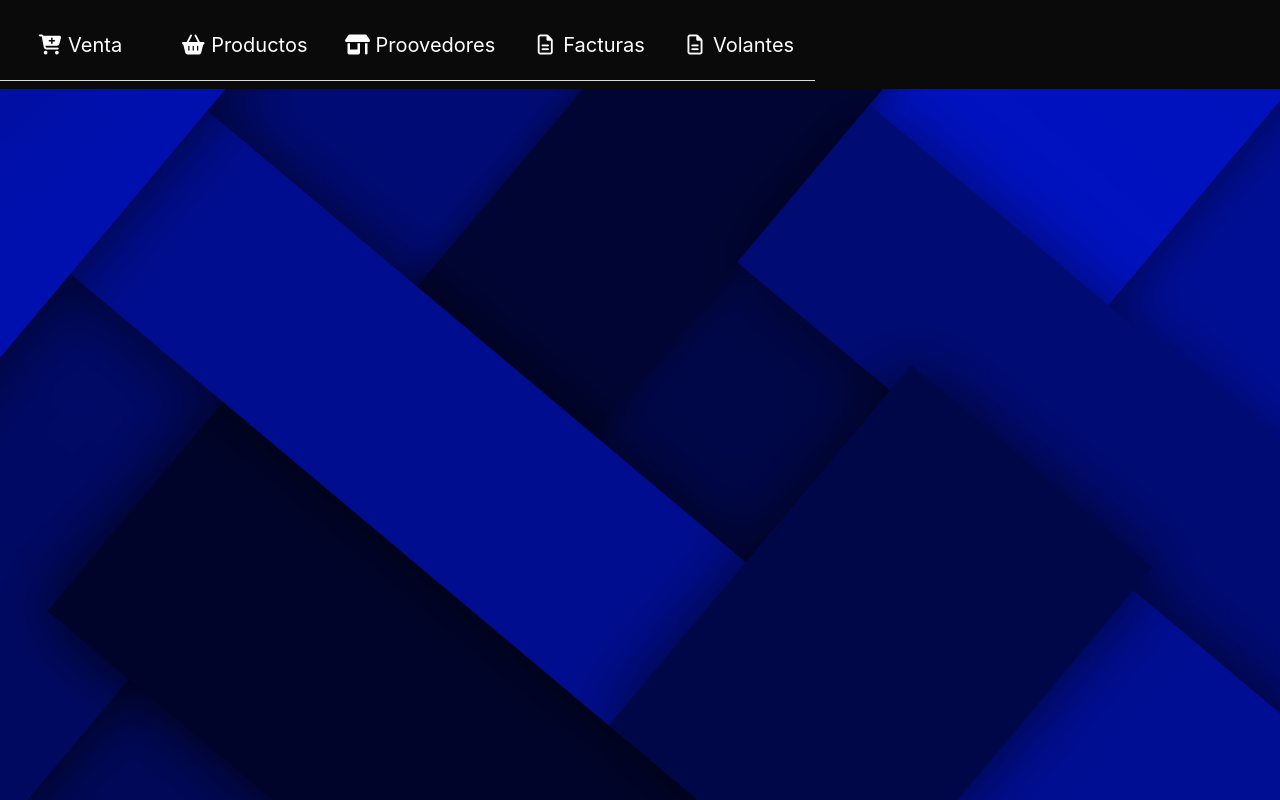
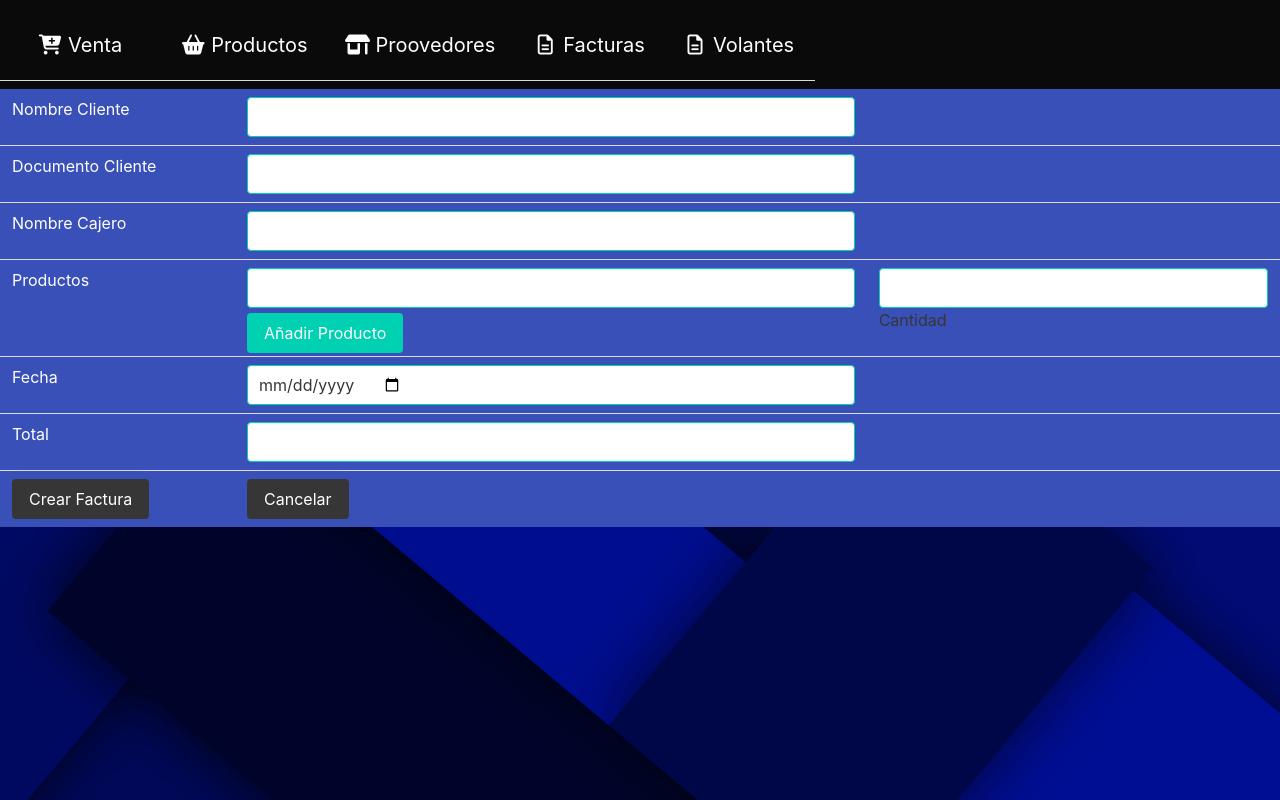
Before and after one commit to juangil991/FrontSistemaFacturas, a React (Create React App) app: page / in a window 1280 px wide. Built offline with nearby package versions, Linux system fonts and the light colour scheme.

Commit message:
se añade add productoFactura

```diff
--- /dev/null
+++ b/src/Actions/Factura/agregarProductoFactura.js
@@ -0,0 +1,10 @@
+import { añadirProductoFactura_ActionType as ActionType } from "../../Constans/Factura"
+
+export const addProductoFactura=(producto)=>async(dispatch)=>{
+    dispatch({
+        type: ActionType.ADD_PRODUCTO_FACTURA,
+        result: producto
+    })
+}
+
+export default addProductoFactura;
--- a/src/Components/Productos.jsx
+++ b/src/Components/Productos.jsx
@@ -3,6 +3,8 @@ import { connect } from 'react-redux';
 import { useDispatch } from 'react-redux';
 import fetchProductoGet from '../Actions/Producto/getProductoAction';
 import fetchProductoPost from '../Actions/Producto/postProductoAction';
+import {addProductoFactura} from '../Actions/Factura/agregarProductoFactura';
+import { NavLink } from 'react-router-dom';
 
 
 
@@ -14,8 +16,9 @@ const ProductoComponent = (props) => {
     const [Precio,setPrecio]=useState();
 
     useEffect(() => {
+        console.log(producto)
         dispatch(fetchProductoGet())
-    }, [props.productos]);
+    }, []);
 
     return (<>
         <div class="table-container">
@@ -68,7 +71,12 @@ const ProductoComponent = (props) => {
                         <td style={{ color: "white" }}>{p.cantidadProducto}</td>
                         <td style={{ color: "white" }}>{p.precioProducto}</td>
                         <td style={{ color: "white" }}>
-                            <button className="button is-dark" >Añadir</button>
+                            <button className="button is-dark"
+                            onClick={()=>{
+                                console.log(p);
+                                dispatch(props.addProductoFactura(p));
+                            }}
+                            >Añadir</button>
                             <button className="button is-danger" style={{left:'10px'}} >Eliminar</button>
                             <button className="button is-link" style={{left:'20px'}}>Editar</button>
                         </td>
@@ -88,5 +96,9 @@ const stateMapToPros = state => {
     }
 }
 
+const mapDispatchToProps = () => ({
+    addProductoFactura
+})
 
-export default connect(stateMapToPros)(ProductoComponent)
+
+export default connect(stateMapToPros,mapDispatchToProps)(ProductoComponent)
--- a/src/Components/Registrarse.jsx
+++ b/src/Components/Registrarse.jsx
@@ -4,7 +4,8 @@ import 'boxicons'
 
 
 const Registrarse = (props) => {
-    return (<div className="container-form1 singn-up1">
+    return (<>
+    <div className="container-form1 singn-up1">
     <div className="welcome-back1">
         <div className="message1">
             <h2>BIENVENDIDO AL SISTEMA DE FACTURAS</h2>
@@ -23,7 +24,8 @@ const Registrarse = (props) => {
             <span>Minimo 6 cararcteres</span>
             <input type="button" value="Registrarse"/>
     </form>
-    </div>);
+    </div>
+    </>);
 }
 
 export default Registrarse;
--- /dev/null
+++ b/src/Components/Venta.jsx
@@ -0,0 +1,75 @@
+import React, { useEffect, useState } from 'react'
+import { connect } from 'react-redux';
+import { useDispatch } from 'react-redux';
+import fetchProductoGet from '../Actions/Producto/getProductoAction';
+import fetchProductoPost from '../Actions/Producto/postProductoAction';
+
+
+const VentaComponent = (props) => {
+    const dispatch = useDispatch();
+
+    return (<>
+        <div class="table-container">
+            <table class="table is-fullwidth">
+                <tbody className='has-background-link-dark'>
+                <tr>
+                    <td style={{ color: "white" }}>Nombre Cliente</td>
+                    <td><input class="input is-primary" type="text" /></td>
+                    <td></td>
+                </tr>
+                <tr>
+                    <td style={{ color: "white" }}>Documento Cliente</td>
+                    <td><input class="input is-primary" type="text" /></td>
+                    <td></td>
+                </tr>
+                <tr>
+                    <td style={{ color: "white" }}>Nombre Cajero</td>
+                    <td><input class="input is-primary" type="text" /></td>
+                    <td></td>
+                </tr>
+                <tr>
+                    <td style={{ color: "white" }}>Productos</td>
+                    <td><input class="input is-primary" type="text" />
+                    <button className="button is-primary" style={{top:'5px'}} >Añadir Producto</button>
+                    </td>
+                    <td><input class="input is-primary" type="text" />
+                    <tr>Cantidad</tr>
+                    </td>
+
+                </tr>
+                <tr>
+                    <td style={{ color: "white" }}>Fecha</td>
+                    <td><input class="input is-primary" type="date" /></td>
+                    <td></td>
+                </tr>
+                <tr>
+                    <td style={{ color: "white" }}>Total</td>
+                    <td><input class="input is-primary" type="text" /></td>
+                    <td></td>
+                </tr>
+                <tr>
+                    <td>
+                <button className="button is-dark" >Crear Factura</button>
+
+                    </td>
+        <td>
+
+                <button className="button is-dark" >Cancelar</button>
+        </td>
+                <td>
+                </td>
+                </tr>
+                </tbody>
+            </table>
+        </div>
+    </>);
+}
+
+const stateMapToPros = state => {
+    return {
+        productos:state.getProductos.response
+    }
+}
+
+
+export default connect(stateMapToPros)(VentaComponent)
--- a/src/Constans/Factura.js
+++ b/src/Constans/Factura.js
@@ -22,4 +22,8 @@ export const postFactura_ActionType = {
     DELETE_FACTURA_FAILURE:'DELETE_FACTURA_FAILURE'
  }
 
- export default{getFactura_ActionType, postFactura_ActionType, putFactura_ActionType, deleteFactura_ActionType}
+ export const añadirProductoFactura_ActionType ={
+     ADD_PRODUCTO_FACTURA:"ADD_PRODUCTO_FACTURA"
+ }
+
+ export default{getFactura_ActionType, postFactura_ActionType, putFactura_ActionType, deleteFactura_ActionType,  añadirProductoFactura_ActionType}
--- /dev/null
+++ b/src/Reducers/Factura/agregarProductoFactura.js
@@ -0,0 +1,24 @@
+import { añadirProductoFactura_ActionType} from "../../Constans/Factura"
+
+
+const INITIAL_STATE={
+    response: [],
+    error:'',
+    url:""
+
+}
+
+const agregarProductoFactura=(state= INITIAL_STATE,action)=>{
+    switch(action.type){
+        case añadirProductoFactura_ActionType.ADD_PRODUCTO_FACTURA:
+            return{
+                ...state,
+                response:[...state.response,action.result]
+
+            }
+        default: return state;
+    }
+
+}
+
+export default agregarProductoFactura;
--- a/src/Reducers/Factura/postFactura.js
+++ b/src/Reducers/Factura/postFactura.js
@@ -2,6 +2,7 @@ import {postFactura_ActionType} from "../../Constans/Factura";
 
 
 const INITIAL_STATE={
+    productos:[],
     response: [],
     error:'',
     url:""
--- a/src/Reducers/index.js
+++ b/src/Reducers/index.js
@@ -3,10 +3,11 @@ import getProductos from "./Productos/getProductos";
 import deleteProductos from "./Productos/deleteProductos";
 import postProductos from "./Productos/postProductos";
 import putProductos from "./Productos/putProductos";
+import agregarProductoFactura from "../Reducers/Factura/agregarProductoFactura";
 
 
 const rootReducers=combineReducers({
-    getProductos, deleteProductos,postProductos,putProductos
+    getProductos, deleteProductos,postProductos,putProductos,agregarProductoFactura
 });
 
 export default rootReducers;
--- a/src/Routes/index.js
+++ b/src/Routes/index.js
@@ -1,20 +1,22 @@
-import {BrowserRouter, Route, Routes} from "react-router-dom"
+import { BrowserRouter, Route, Routes } from "react-router-dom";
 import Ingresar from "../Components/Ingresar";
 import Registrarse from "../Components/Registrarse";
-import NavBar from '../Components/NavBar';
+import NavBar from "../Components/NavBar";
 import ProductoComponent from "../Components/Productos";
+import VentaComponent from "../Components/Venta";
 
 export const RoutesPath = () => {
   return (
     <BrowserRouter>
-          <NavBar/>
+      <NavBar />
       <Routes>
-               <Route path="/ingresar" element={<Ingresar/>}/>
-               <Route path="/registrarse" element={<Registrarse/>}/>
-               <Route path="/productos" element={<ProductoComponent/>}/>
+        <Route path="/" element={<VentaComponent />} />
+        <Route path="/ingresar" element={<Ingresar />} />
+        <Route path="/registrarse" element={<Registrarse />} />
+        <Route path="/productos" element={<ProductoComponent />} />
       </Routes>
     </BrowserRouter>
   );
-}
+};
 
 export default RoutesPath;
```
Also changed, not shown: src/Components/Volantes.jsx (added, +66 -0 lines). Lines whose indentation alone changed are shown as unchanged.
